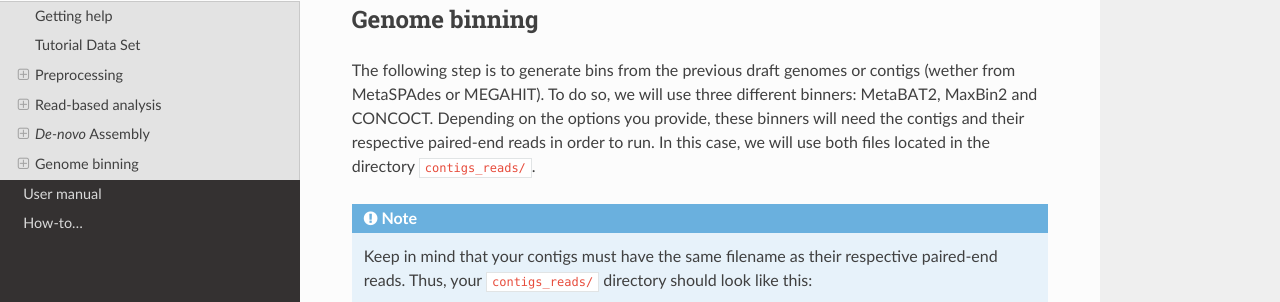
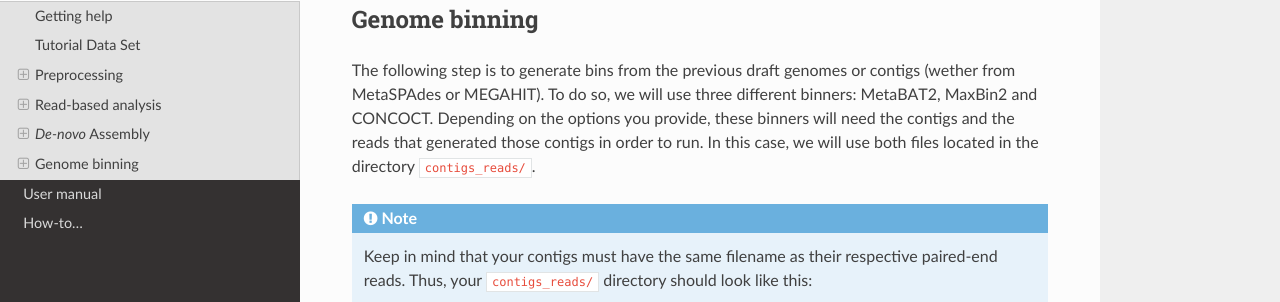
Before and after one commit to Nesper94/Metabiome, a Sphinx documentation site: the page built from documentation/source/tutorial.rst, in a window 1280 px wide and 900 px high, scrolled down 6555 px. Shown: the part 197-499 px from the top of the window. Built offline with Sphinx 7.4.7 and the Read the Docs theme 2.0.0, drawn with Linux system fonts in a browser that asks for light colours.

Commit message:
Explain respective-paired end reads meaning

```diff
--- a/documentation/source/tutorial.rst
+++ b/documentation/source/tutorial.rst
@@ -355,8 +355,8 @@ Genome binning
 The following step is to generate bins from the previous draft genomes or
 contigs (wether from MetaSPAdes or MEGAHIT). To do so, we will use three
 different binners: MetaBAT2, MaxBin2 and CONCOCT. Depending on the options
-you provide, these binners will need the contigs and their respective
-paired-end reads in order to run. In this case, we will use both files
+you provide, these binners will need the contigs and the reads that generated
+those contigs in order to run. In this case, we will use both files
 located in the directory :file:`contigs_reads/`.
 
 .. note:: Keep in mind that your contigs must have the same filename as
```
